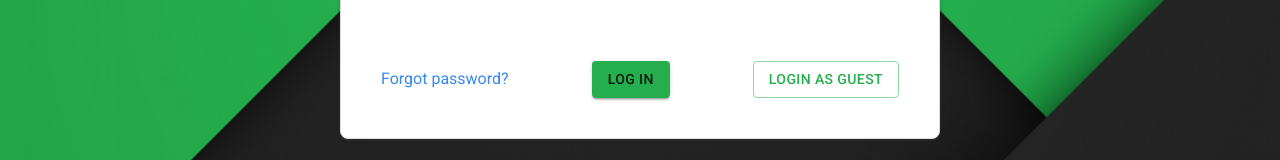
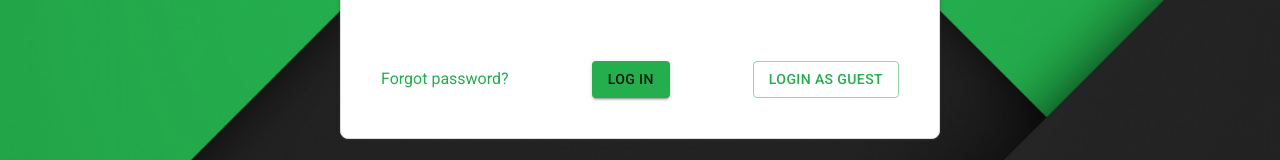
Before and after one commit to Talos10/soen357-book-marketplace, a React (Create React App) app: page / in a window 1280 px wide. Shown: the part 527-687 px from the top of the page. Built offline with nearby package versions, Linux system fonts and the light colour scheme; no server answers.

Commit message:
Fix theme colors. Fix profile name displayed top right to Guest

```diff
--- a/src/components/container/appbar/profile-options/ProfileOptions.tsx
+++ b/src/components/container/appbar/profile-options/ProfileOptions.tsx
@@ -9,7 +9,8 @@ interface Props {
 }
 
 export default function ProfileOptions({ setProfileOption }: Props) {
-  const name = localStorage.getItem('name');
+  //const name = localStorage.getItem('name');
+  const name = "Guest";
 
   const closeModal = () => {
     setProfileOption(false);
--- a/src/styles/styles.scss
+++ b/src/styles/styles.scss
@@ -1,26 +1,19 @@
 /* Colors */
 :root {
   /* Primary Colors */
-  --primary: #3888f0;
-  --primary-faded: #3888f01f;
+  --primary: #24ae4d;
+  --primary-faded: #24ae4d91;
   --bg: #ffffff;
   --bg-dark: #f6f7f9;
   --border: #dadce0;
   --text: #000000;
   --text-white: #ffffff;
   --text-faded: #5f6368;
-  --text-title: #476282;
-
-  /* Order Status Color */
-  --red: #ffcfcc;
-  --orange: #ffea8a;
-  --green: #aee9d1;
-  --blue: #aedee9;
-  --grey: #e0e0e0;
+  --text-title: #109b66;
 
   /* Sidenav */
-  --sidenav-bg: #122c44;
-  --sidenav-bg-dark: #051e34;
+  --sidenav-bg: #1a7034;
+  --sidenav-bg-dark: #0f4e22;
   --sidenav-text: #c4c4c4;
   --sidenav-shadow: #00000066;
 
```
